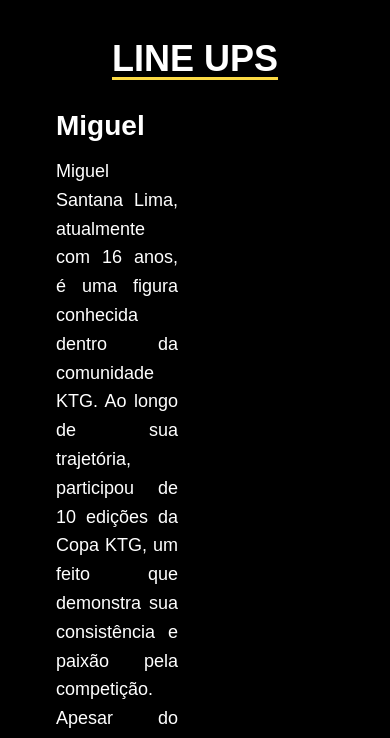
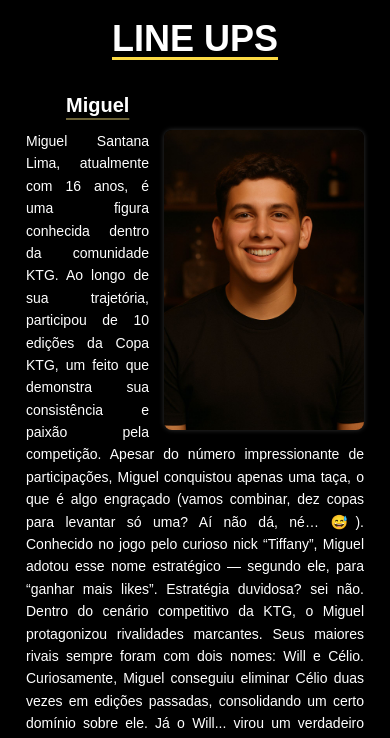
Before and after one commit to Leoobraga/ktg-gaming, a plain HTML site: page index2.html in a window 390 px wide. Shown: the part 102-840 px from the top of the page. Drawn offline with Linux system fonts and the light colour scheme.

Commit message:
ta ficando muito bommm

```diff
--- a/index2.html
+++ b/index2.html
@@ -26,7 +26,10 @@
     <h3>LINE UPS</h3>
     <div class="jogador-container">
         <div class="descricao">
-            <h2>Miguel</h2>
+            <h2 class="mi">Miguel</h2>
+                    <div class="foto">
+            <img src="image/miguel.jpg" alt="Miguel">
+        </div>
             <p>
                                     Miguel Santana Lima, atualmente com 16 anos, é uma figura conhecida dentro da comunidade KTG. Ao longo de sua trajetória, participou de 10 edições da Copa KTG, um feito que demonstra sua consistência e paixão pela competição. Apesar do número impressionante de participações, Miguel conquistou apenas uma taça, o que é algo engraçado (vamos combinar, dez copas para levantar só uma? Aí não dá, né… 😅).
 
@@ -40,10 +43,12 @@
             </ipsam></quia>
             </p>
         </div>
-        <div class="foto">
-            <img src="image/miguel.jpg" alt="Miguel">
+
     </div>
 </div>
-</div>
+
+<script src="pp.js">
+
+</script>
 </body>
 </html>
--- a/style.css
+++ b/style.css
@@ -351,6 +351,42 @@
         height: auto;
         object-fit: cover;
     }
+
+        .jogadores {
+        padding: 20px 10px;
+    }
+
+     .jogador-container {
+        display: block;
+    }
+
+    .descricao {
+        font-size: 16px;
+        line-height: 1.5;
+    }
+
+    .descricao h2 {
+        font-size: 20px;
+        margin-bottom: 10px;
+    }
+
+    .descricao p {
+        font-size: 14px;
+        text-align: justify;
+    }
+
+    .foto {
+        float: right;
+        margin-left: 15px;
+        margin-bottom: 10px;
+    }
+
+    .foto img {
+        width: 200px;
+        height: auto;
+        border-radius: 8px;
+        box-shadow: 0 0 5px rgba(255, 255, 255, 0.2);
+    }
 }
 
 
@@ -363,3 +399,9 @@
 .text{
     padding-bottom: 20px;
 }
+
+.mi{
+     text-decoration: underline #6d6337 ;
+     text-underline-offset: 6px;
+
+}
```
Lines whose indentation alone changed are shown as unchanged.
